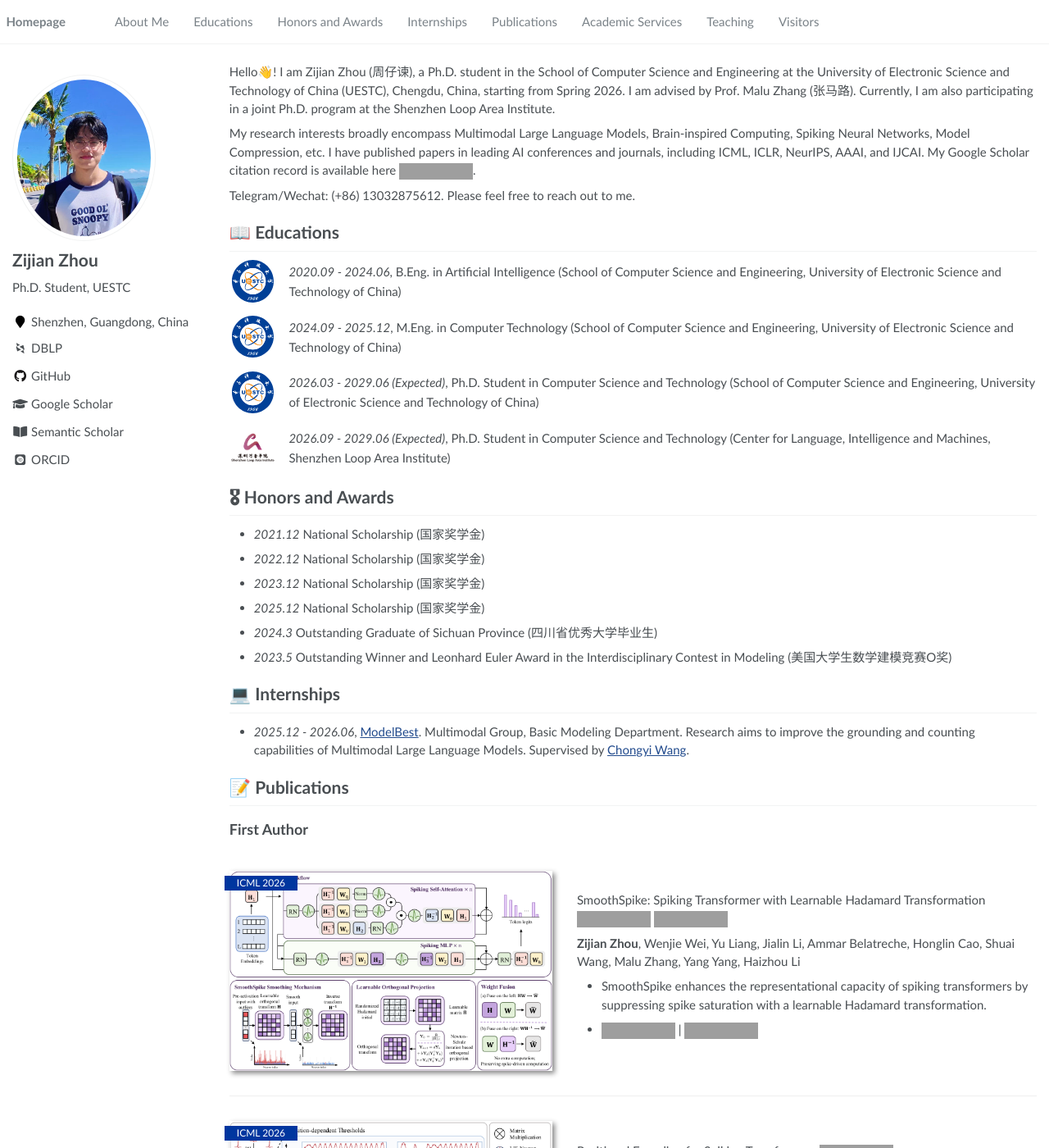
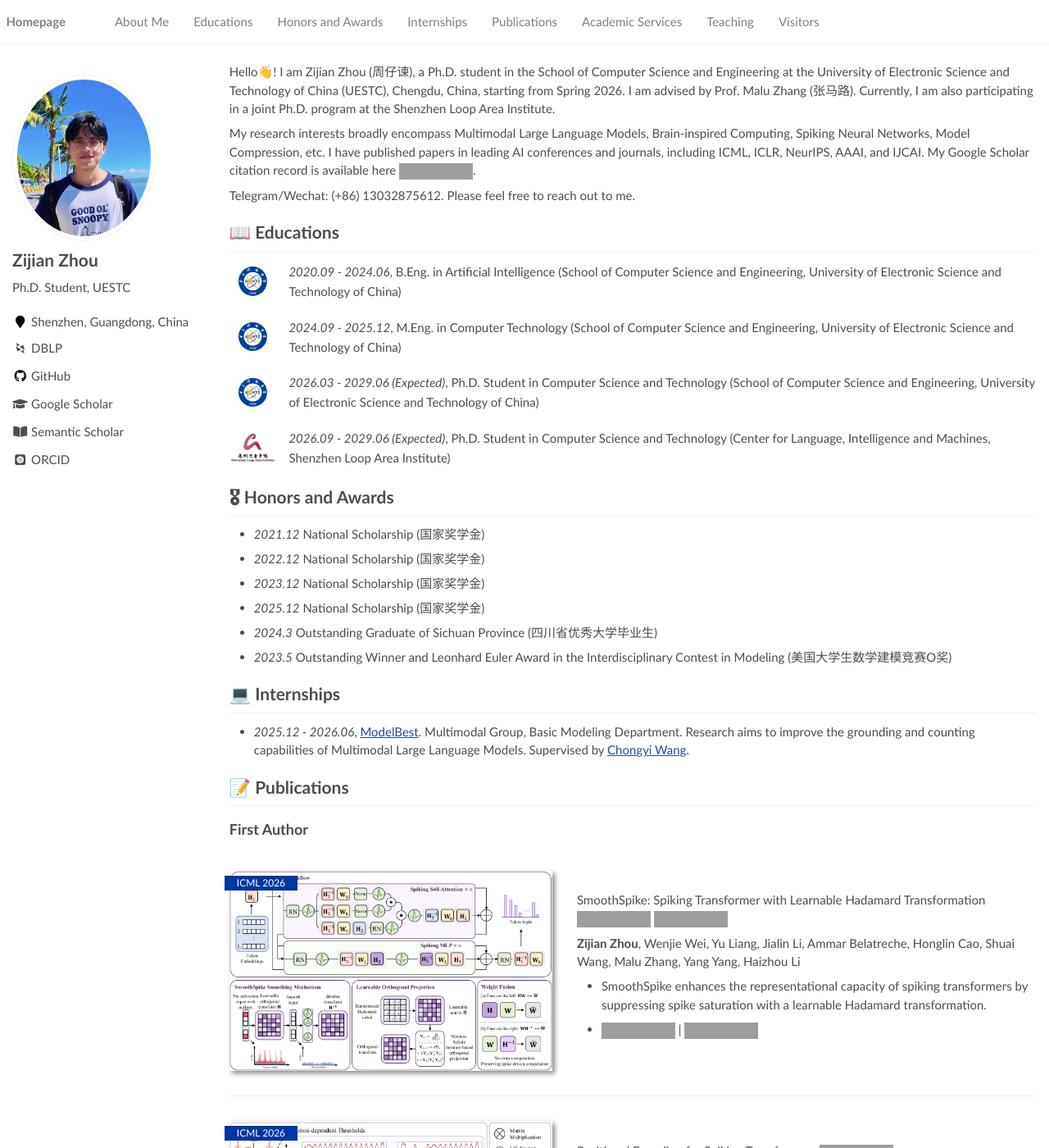
Before and after one commit to CayleyZ/CayleyZ.github.io, a Jekyll site: the page built from _pages/about.md, in a window 1280 px wide and 1400 px high. Shown: the whole window at 82% size. Built offline with Jekyll 4.4.1, drawn with Linux system fonts in a browser that asks for light colours; some web fonts are replaced; grey boxes are pictures that could not be loaded.

Commit message:
Balance education institution logo sizes

```diff
--- a/_pages/about.md
+++ b/_pages/about.md
@@ -24,15 +24,15 @@ Telegram/Wechat: (+86) 13032875612. Please feel free to reach out to me.
 
 <ul class="education-list">
   <li class="education-item">
-    <img class="education-logo" src="/images/uestc-logo.svg" alt="UESTC logo" loading="lazy">
+    <img class="education-logo education-logo--uestc" src="/images/uestc-logo.svg" alt="UESTC logo" loading="lazy">
     <div class="education-details"><em>2020.09 - 2024.06</em>, B.Eng. in Artificial Intelligence (School of Computer Science and Engineering, University of Electronic Science and Technology of China)</div>
   </li>
   <li class="education-item">
-    <img class="education-logo" src="/images/uestc-logo.svg" alt="UESTC logo" loading="lazy">
+    <img class="education-logo education-logo--uestc" src="/images/uestc-logo.svg" alt="UESTC logo" loading="lazy">
     <div class="education-details"><em>2024.09 - 2025.12</em>, M.Eng. in Computer Technology (School of Computer Science and Engineering, University of Electronic Science and Technology of China)</div>
   </li>
   <li class="education-item">
-    <img class="education-logo" src="/images/uestc-logo.svg" alt="UESTC logo" loading="lazy">
+    <img class="education-logo education-logo--uestc" src="/images/uestc-logo.svg" alt="UESTC logo" loading="lazy">
     <div class="education-details"><em>2026.03 - 2029.06 (Expected)</em>, Ph.D. Student in Computer Science and Technology (School of Computer Science and Engineering, University of Electronic Science and Technology of China)</div>
   </li>
   <li class="education-item">
--- a/assets/css/main.scss
+++ b/assets/css/main.scss
@@ -62,6 +62,11 @@
     object-fit: contain;
 }
 
+.education-logo--uestc {
+    box-sizing: border-box;
+    padding: 8px;
+}
+
 .education-details {
     min-width: 0;
     line-height: 1.6;
@@ -79,6 +84,10 @@
         width: 44.8px;
         height: 44.8px;
         margin-top: .2em;
+    }
+
+    .education-logo--uestc {
+        padding: 9px;
     }
 }
 
```
